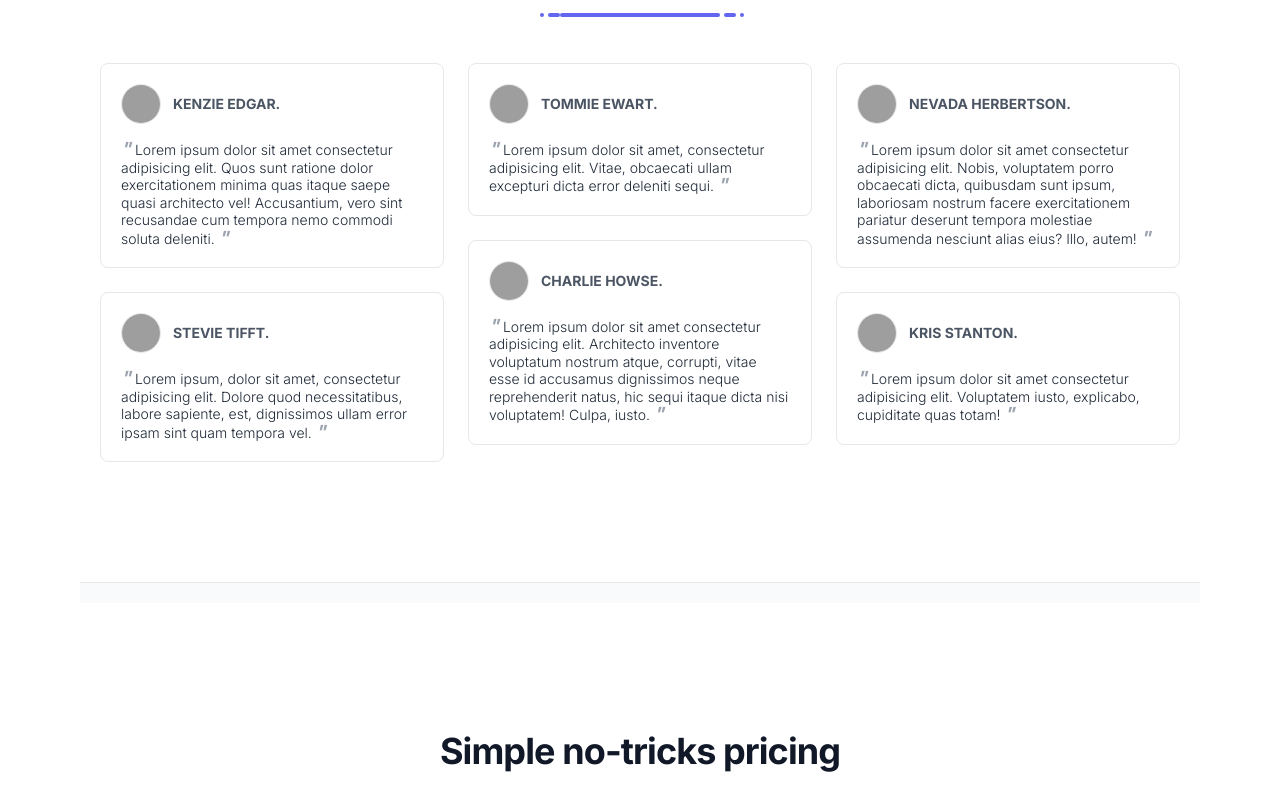
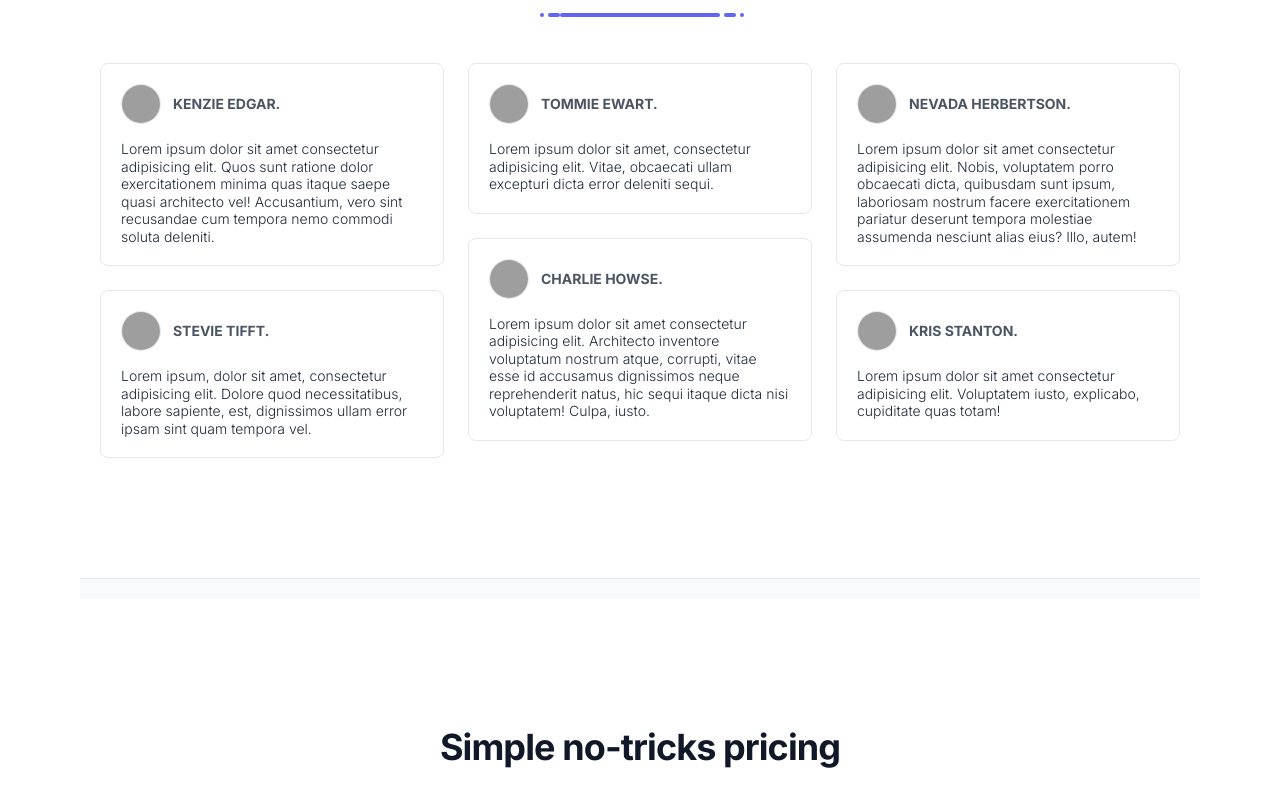
Before and after one commit to Basu-Dev-Ghosh/SellerFlow, a Next.js app: page / in a window 1280 px wide. Shown: the part 1540-2337 px from the top of the page. Built offline with nearby package versions, Linux system fonts and the light colour scheme; grey boxes are pictures that could not be loaded.

Commit message:
new updates on profile page

```diff
--- a/app/layout.tsx
+++ b/app/layout.tsx
@@ -22,7 +22,10 @@ export default function RootLayout({
         <Navbar />
         {children}
 
-        <script src="https://cdnjs.cloudflare.com/ajax/libs/flowbite/2.3.0/flowbite.min.js"></script>
+        <script
+          src="https://cdnjs.cloudflare.com/ajax/libs/flowbite/2.3.0/flowbite.min.js"
+          defer
+        ></script>
       </body>
     </html>
   );
--- a/components/Feature.tsx
+++ b/components/Feature.tsx
@@ -71,8 +71,10 @@ export const Feature = () => {
         <span className="inline-block w-1 h-1 rounded-full bg-indigo-500 ml-1" />
       </div>
       <div className="grid gap-8 row-gap-10 lg:grid-cols-4">
-        {features.map(({ title, description }) => {
-          return <FeatureCard title={title} description={description} />;
+        {features.map(({ title, description }, index) => {
+          return (
+            <FeatureCard title={title} description={description} key={index} />
+          );
         })}
       </div>
     </div>
--- a/components/Footer.tsx
+++ b/components/Footer.tsx
@@ -67,11 +67,11 @@ export default function Footer() {
         <hr className="my-6 border-gray-200 sm:mx-auto dark:border-gray-700 lg:my-8" />
         <div className="sm:flex sm:items-center sm:justify-between">
           <span className="text-sm text-gray-500 sm:text-center dark:text-gray-400">
-            © 2023{"{"}" "{"}"}
+            2023
             <a href="#" className="hover:underline">
               SellerFlow™
             </a>
-            . All Rights Reserved.
+            All Rights Reserved.
           </span>
           <div className="flex mt-4 sm:justify-center sm:mt-0">
             <a
--- a/components/Sales.tsx
+++ b/components/Sales.tsx
@@ -8,7 +8,7 @@ export default function Sales() {
             Welcome back, John Doe
           </h1>
           <p className="text-gray-500 text-xs md:text-sm">
-            Here's what's happening with your sales today.
+            Heres what is happening with your sales today.
           </p>
         </div>
         <Dropdown />
--- a/components/Testimonials.tsx
+++ b/components/Testimonials.tsx
@@ -34,16 +34,10 @@ export default function Testimonials() {
                 </div>
                 <div className="w-full">
                   <p className="text-sm leading-tight">
-                    <span className="text-lg leading-none italic font-bold text-gray-400 mr-1">
-                      "
-                    </span>
                     Lorem ipsum dolor sit amet consectetur adipisicing elit.
                     Quos sunt ratione dolor exercitationem minima quas itaque
                     saepe quasi architecto vel! Accusantium, vero sint
                     recusandae cum tempora nemo commodi soluta deleniti.
-                    <span className="text-lg leading-none italic font-bold text-gray-400 ml-1">
-                      "
-                    </span>
                   </p>
                 </div>
               </div>
@@ -60,15 +54,9 @@ export default function Testimonials() {
                 </div>
                 <div className="w-full">
                   <p className="text-sm leading-tight">
-                    <span className="text-lg leading-none italic font-bold text-gray-400 mr-1">
-                      "
-                    </span>
                     Lorem ipsum, dolor sit amet, consectetur adipisicing elit.
                     Dolore quod necessitatibus, labore sapiente, est,
                     dignissimos ullam error ipsam sint quam tempora vel.
-                    <span className="text-lg leading-none italic font-bold text-gray-400 ml-1">
-                      "
-                    </span>
                   </p>
                 </div>
               </div>
@@ -87,14 +75,8 @@ export default function Testimonials() {
                 </div>
                 <div className="w-full">
                   <p className="text-sm leading-tight">
-                    <span className="text-lg leading-none italic font-bold text-gray-400 mr-1">
-                      "
-                    </span>
                     Lorem ipsum dolor sit amet, consectetur adipisicing elit.
                     Vitae, obcaecati ullam excepturi dicta error deleniti sequi.
-                    <span className="text-lg leading-none italic font-bold text-gray-400 ml-1">
-                      "
-                    </span>
                   </p>
                 </div>
               </div>
@@ -111,16 +93,10 @@ export default function Testimonials() {
                 </div>
                 <div className="w-full">
                   <p className="text-sm leading-tight">
-                    <span className="text-lg leading-none italic font-bold text-gray-400 mr-1">
-                      "
-                    </span>
                     Lorem ipsum dolor sit amet consectetur adipisicing elit.
                     Architecto inventore voluptatum nostrum atque, corrupti,
                     vitae esse id accusamus dignissimos neque reprehenderit
                     natus, hic sequi itaque dicta nisi voluptatem! Culpa, iusto.
-                    <span className="text-lg leading-none italic font-bold text-gray-400 ml-1">
-                      "
-                    </span>
                   </p>
                 </div>
               </div>
@@ -139,17 +115,11 @@ export default function Testimonials() {
                 </div>
                 <div className="w-full">
                   <p className="text-sm leading-tight">
-                    <span className="text-lg leading-none italic font-bold text-gray-400 mr-1">
-                      "
-                    </span>
                     Lorem ipsum dolor sit amet consectetur adipisicing elit.
                     Nobis, voluptatem porro obcaecati dicta, quibusdam sunt
                     ipsum, laboriosam nostrum facere exercitationem pariatur
                     deserunt tempora molestiae assumenda nesciunt alias eius?
                     Illo, autem!
-                    <span className="text-lg leading-none italic font-bold text-gray-400 ml-1">
-                      "
-                    </span>
                   </p>
                 </div>
               </div>
@@ -166,14 +136,8 @@ export default function Testimonials() {
                 </div>
                 <div className="w-full">
                   <p className="text-sm leading-tight">
-                    <span className="text-lg leading-none italic font-bold text-gray-400 mr-1">
-                      "
-                    </span>
                     Lorem ipsum dolor sit amet consectetur adipisicing elit.
                     Voluptatem iusto, explicabo, cupiditate quas totam!
-                    <span className="text-lg leading-none italic font-bold text-gray-400 ml-1">
-                      "
-                    </span>
                   </p>
                 </div>
               </div>
```
